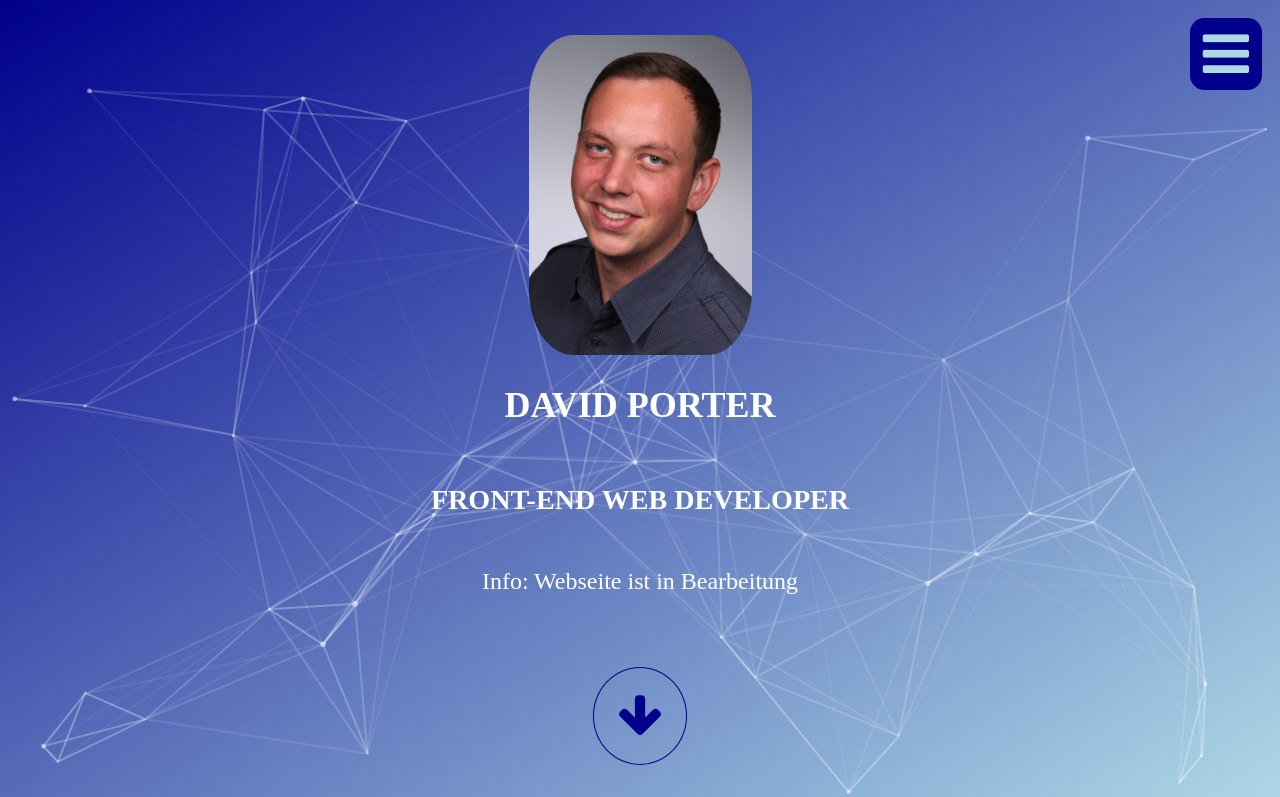
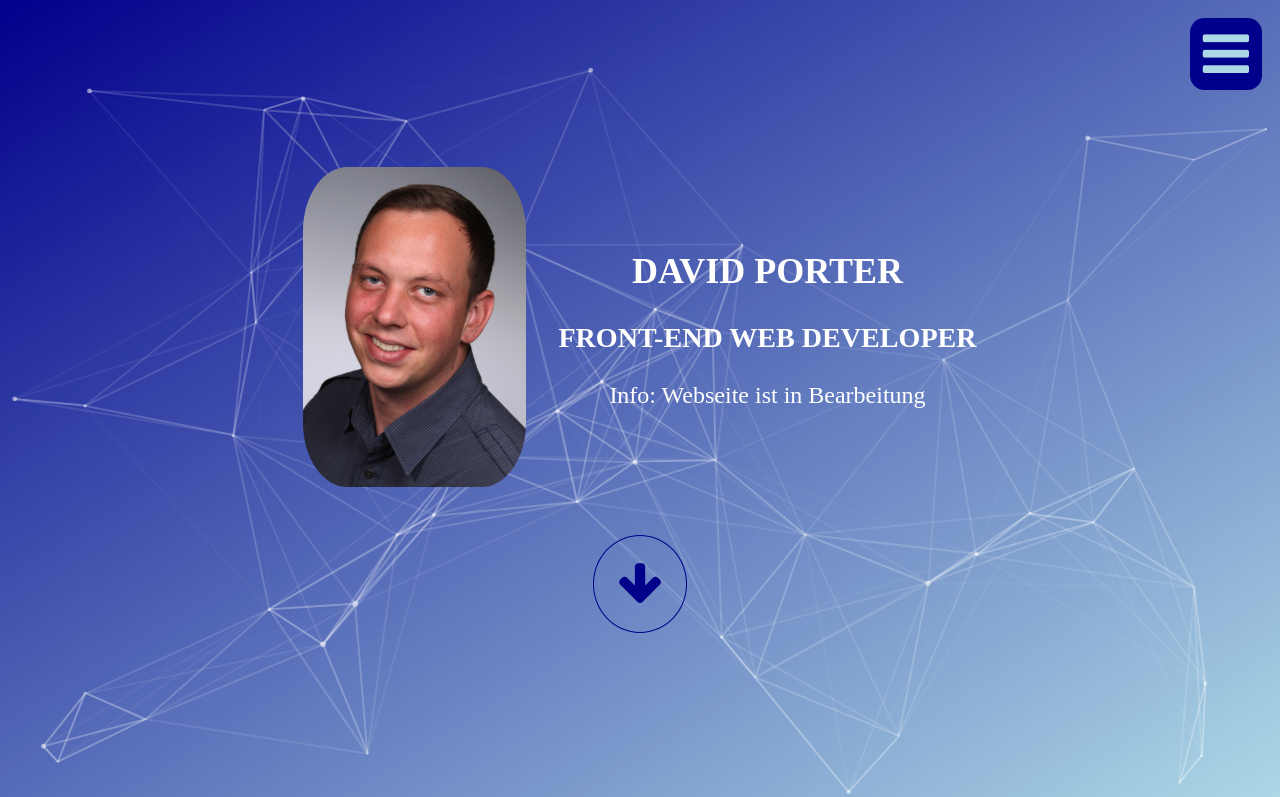
Before and after one commit to animus-liber/animus-liber.github.io, a plain HTML site: page index.html in a window 1280 px wide. Shown: the top 797 px of the page. Drawn offline with nearby package versions, Linux system fonts and the light colour scheme.

Commit message:
Edit banner structure and projects max width on large screens

```diff
--- a/css/over750.css
+++ b/css/over750.css
@@ -28,6 +28,15 @@ button {
 }
 
 @media screen and (min-width: 1246px) {
+    .d-flex-large {
+        display: flex;
+        align-items: center;
+    }
+
+    #banner-text {
+        margin-left: 2rem;
+    }
+
     .project {
         width: 30%;
     }
@@ -52,3 +61,9 @@ button {
         width: 80%;
     }
 }
+
+@media screen and (min-width: 1660px) {
+    #projects {
+        width: 90%;
+    }
+}
--- a/index.html
+++ b/index.html
@@ -25,10 +25,14 @@
         </header>
         <main>
             <section id="banner">
-                <img src="img/david-porter.jpg" alt="David Porter">
-                <h1>DAVID PORTER</h1>
-                <h3>FRONT-END WEB DEVELOPER</h3>
-                <p>Info: Webseite ist in Bearbeitung</p>
+                <div class="d-flex-large">
+                    <img src="img/david-porter.jpg" alt="David Porter">
+                    <div id="banner-text">
+                        <h1>DAVID PORTER</h1>
+                        <h3>FRONT-END WEB DEVELOPER</h3>
+                        <p>Info: Webseite ist in Bearbeitung</p>
+                    </div>
+                </div>
                 <a href="#projects-container"><i class="fa fa-arrow-down fa-2x"></i></a>
                 <div id="particles-js"></div>
             </section>
```
